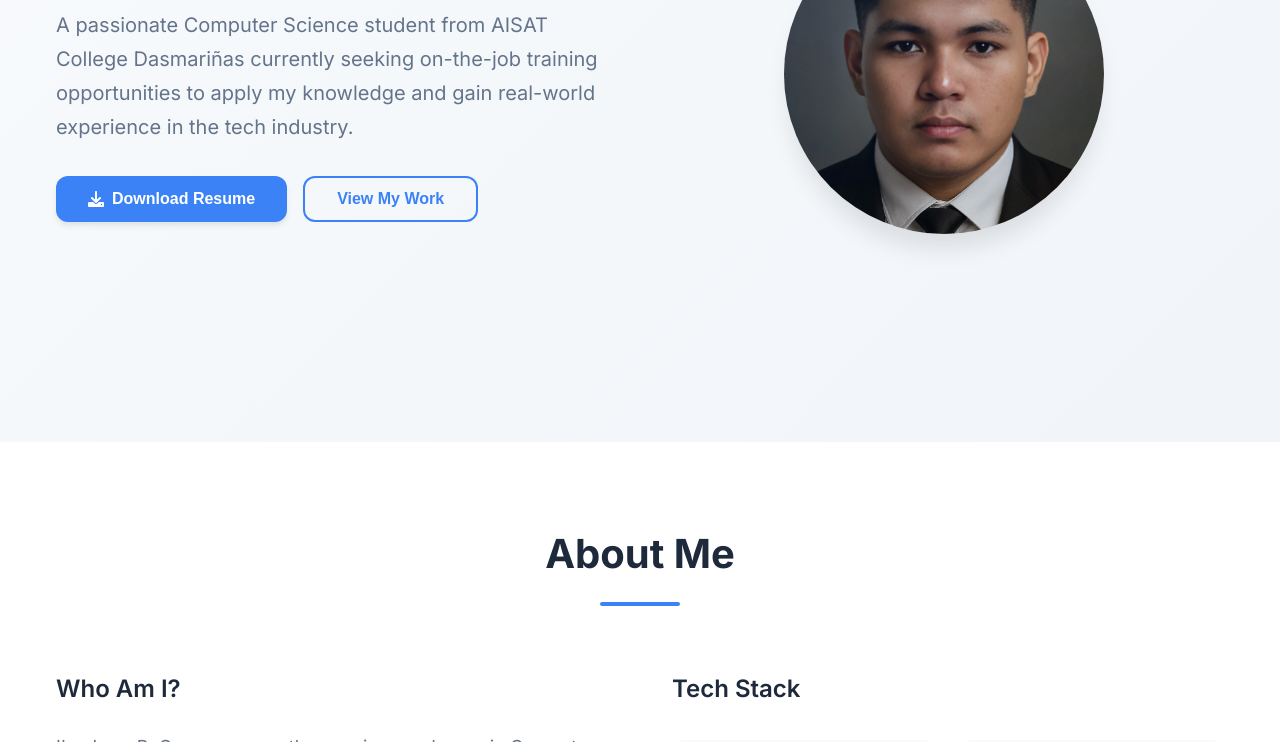
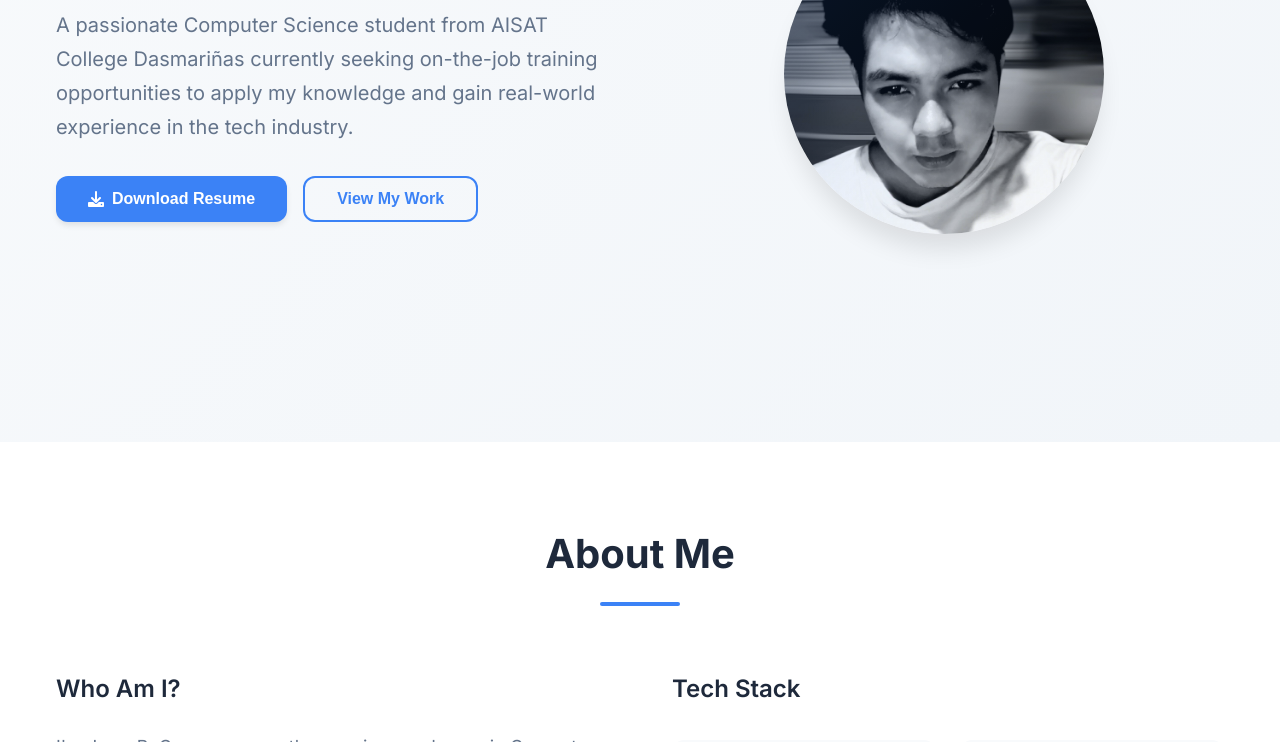
Before and after one commit to Jeyarrr/Portfolio, a plain HTML site: page index.html in a window 1280 px wide. Shown: the part 358-1100 px from the top of the page. Drawn offline with Linux system fonts and the light colour scheme.

Commit message:
Update index.html

```diff
--- a/index.html
+++ b/index.html
@@ -53,7 +53,7 @@
                 <div class="home-image">
                     <div class="profile-image-container">
                         <div class="profile-image-placeholder">
-                          <img src="img/headerpic.jpg">
+                          <img src="img/profpic.jpg">
                             <span>Profile Photo</span>
                         </div>
                         <div class="profile-image-overlay"></div>
```
